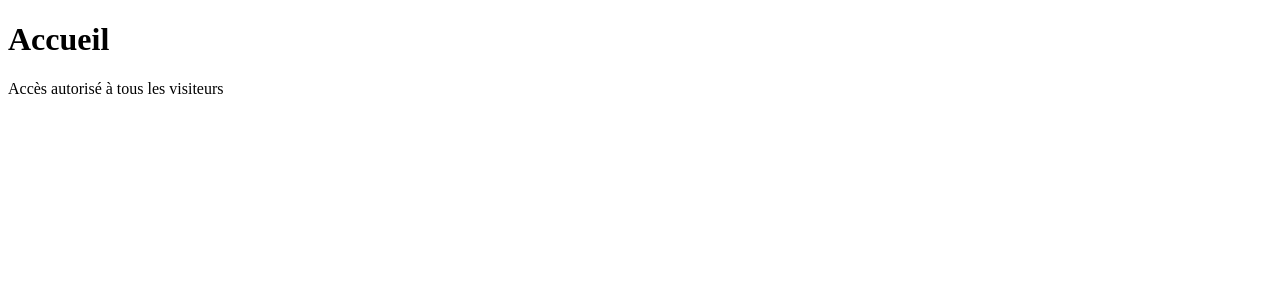
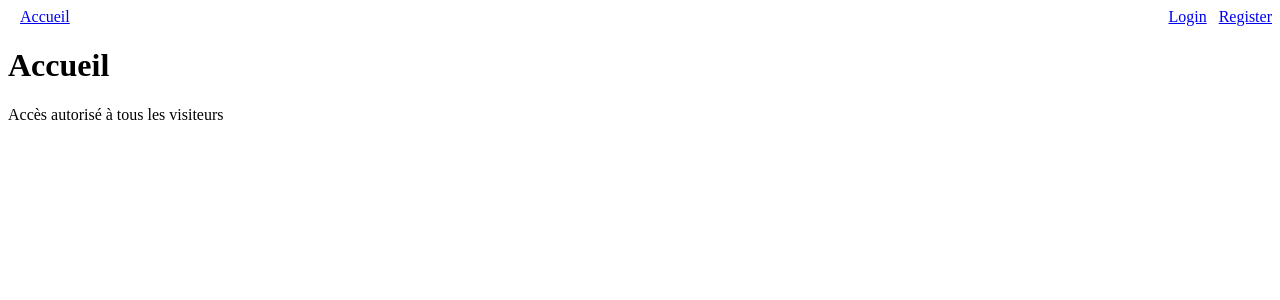
Before and after one commit to sergemazille/auth_client_vue, a Vue app in the folder client/: page / in a window 1280 px wide. Shown: the top 300 px of the page. Built offline with nearby package versions, Linux system fonts and the light colour scheme.

Commit message:
Add header menu

```diff
--- a/client/src/application/views/App.vue
+++ b/client/src/application/views/App.vue
@@ -1,3 +1,15 @@
 <template>
+  <HeaderMenu />
   <router-view />
 </template>
+
+<script lang="ts">
+import { defineComponent } from 'vue';
+import HeaderMenu from '@/application/views/components/HeaderMenu.vue';
+
+export default defineComponent({
+  components: {
+    HeaderMenu,
+  },
+});
+</script>
--- /dev/null
+++ b/client/src/application/views/components/HeaderMenu.vue
@@ -0,0 +1,27 @@
+<template>
+  <div class="header-menu">
+    <router-link data-selector="home" :to="{ name: 'home' }">Accueil</router-link>
+
+    <div>
+      <router-link :to="{ name: 'login' }">Login</router-link>
+      <router-link :to="{ name: 'register' }">Register</router-link>
+    </div>
+  </div>
+</template>
+
+<script lang="ts">
+import { defineComponent } from 'vue';
+
+export default defineComponent({});
+</script>
+
+<style lang="scss" scoped>
+.header-menu {
+  display: flex;
+  justify-content: space-between;
+
+  a:last-of-type {
+    margin-left: 12px;
+  }
+}
+</style>
```
Also changed, not shown: 1 other file (tests, documents, lock files or other folders).
